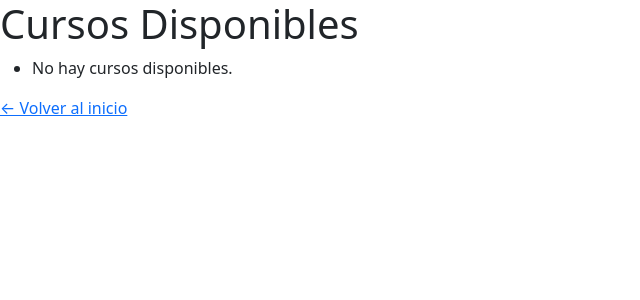
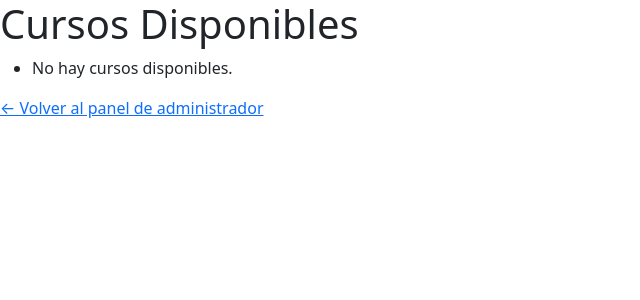
Before and after one commit to Jmoncada13/Basesdedatos, a Django app: page /cursos-disponibles/ in a window 1280 px wide. Shown: the top 300 px of the page, without its empty margins (0-640 px from the left). Run offline with Django 5.2, Linux system fonts and the light colour scheme; data that the repository does not hold is empty.

Commit message:
cursos_corregidos

```diff
--- a/proyecto_nodo/cursos/templates/cursos/cursos_disponibles.html
+++ b/proyecto_nodo/cursos/templates/cursos/cursos_disponibles.html
@@ -20,6 +20,6 @@
             <li>No hay cursos disponibles.</li>
         {% endfor %}
     </ul>
-    <a href="{% url 'home' %}">← Volver al inicio</a>
+    <a href="{% url 'admin_dashboard' %}">← Volver al panel de administrador</a>
 </body>
 </html>
```
